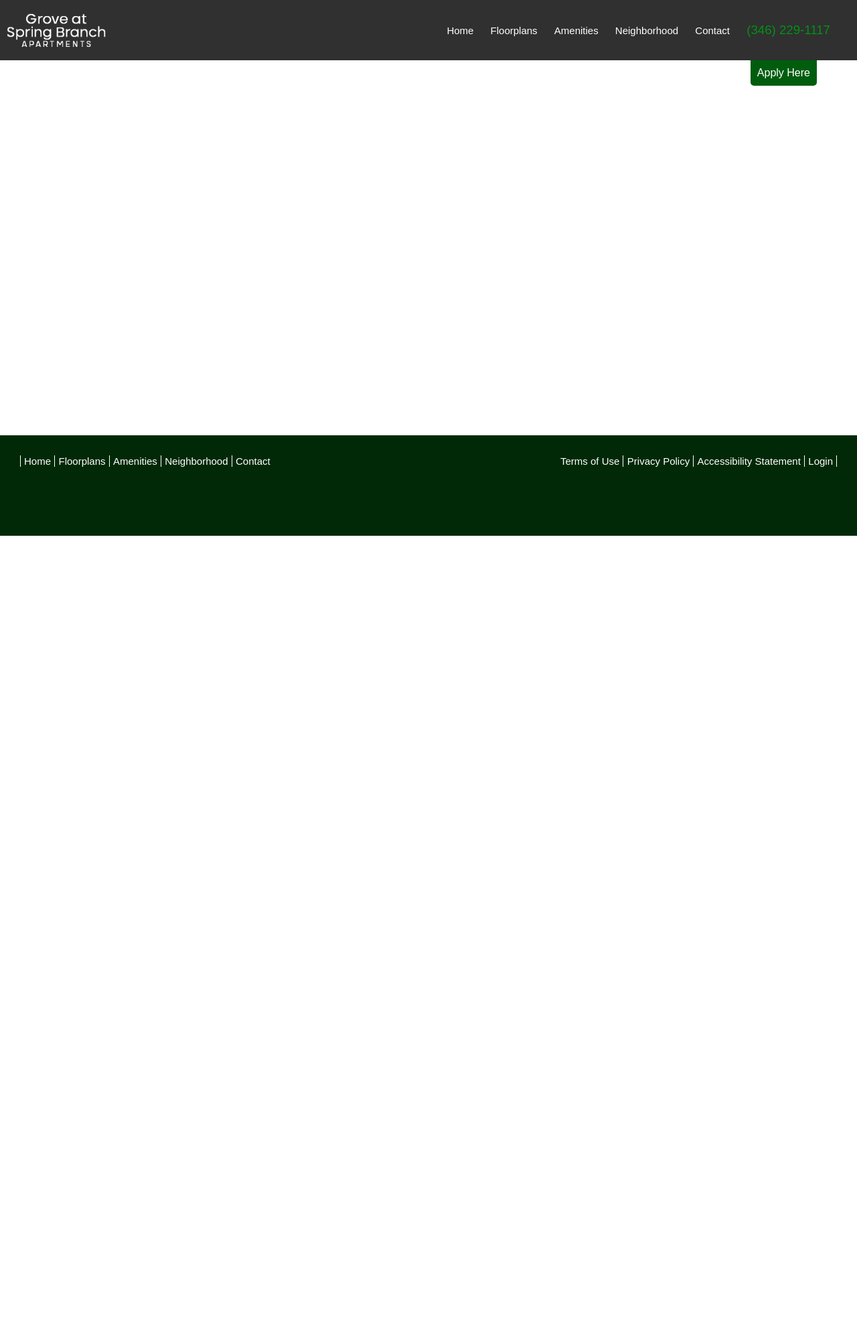
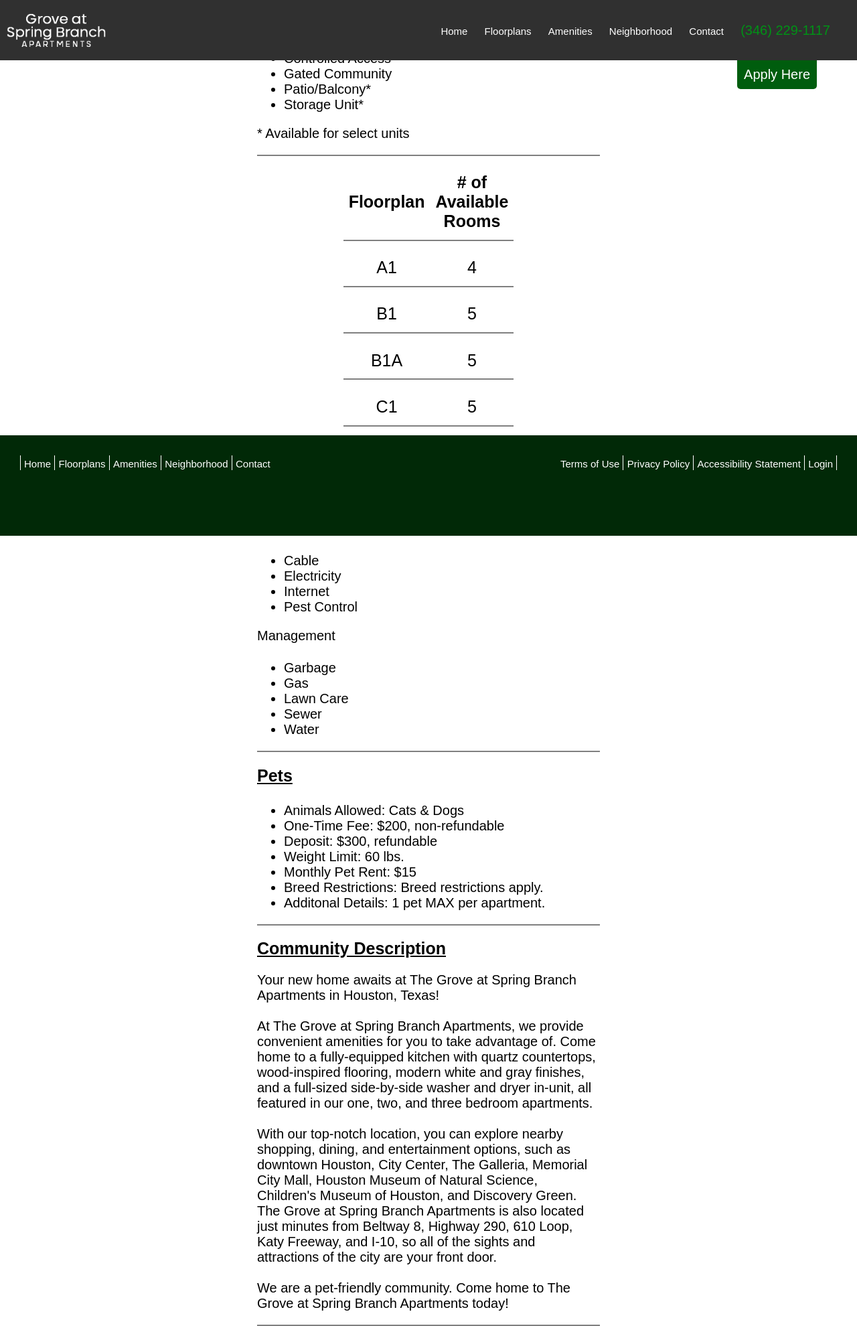
Before and after one commit to thebenjwheat/SeniorProject, a PHP site: page /amenities.html in a window 1280 px wide. Shown: the whole page at 67% size. Before the commit the page ends 800 px from the top, so only its background shows below. Run offline with PHP 8.4, Linux system fonts and the light colour scheme.

Commit message:
Updated styling & amenities page
Updated some of the stylesheet & the amenities page has all required info. just needs to be styled.

```diff
--- a/amenities.html
+++ b/amenities.html
@@ -5,7 +5,11 @@
 		<link rel="icon" href="./images/tree.png">
 		<link rel="stylesheet" type="text/css" href="./styles/universal.css">
 		<link rel="stylesheet" type="text/css" href="./styles/index.css">
+		<link rel="stylesheet" type="text/css" href="./styles/styles.css">
 	</head>
+
+	<script src="inventory.js"></script>
+
 	<body>
 		<header class="banner">
 			<a href="index.html">
@@ -21,6 +25,100 @@
 			</ul>
 		</header>
 		<p id="applyHere">Apply Here</p>
+
+
+		<section>
+			<div>
+				<h2 class="fpsubheader">Amenities</h2>
+
+					<ul class="block">
+						<li> Controlled Access </li>
+						<li> Gated Community </li>
+						<li> Patio/Balcony* </li>
+						<li> Storage Unit* </li>
+					</ul>
+					<p> * Available for select units </p>
+			</div>
+		</section>
+
+
+
+		<section>
+			<table class="inventory">
+				<thead>
+					<tr>
+						<th>Floorplan</th>
+						<th># of Available Rooms</th>
+					</tr>
+				</thead>
+
+				<tbody id="tableData"></tbody>
+			</table>
+		</section>
+
+		<section>
+			<div>
+				<h2 class="fpsubheader">Utilities Paid By</h2>
+
+					<p> Resident </p>
+					<ul class="block">
+						<li> Cable </li>
+						<li> Electricity </li>
+						<li> Internet </li>
+						<li> Pest Control </li>
+					</ul>
+
+					<p> Management </p>
+					<ul class="block">
+						<li> Garbage </li>
+						<li> Gas </li>
+						<li> Lawn Care </li>
+						<li> Sewer </li>
+						<li> Water </li>
+					</ul>
+			</div>
+		</section>
+
+		<section>
+			<div>
+				<h2 class="fpsubheader">Pets</h2>
+
+					<ul class="block">
+						<li> Animals Allowed: Cats & Dogs </li>
+						<li> One-Time Fee: $200, non-refundable </li>
+						<li> Deposit: $300, refundable </li>
+						<li> Weight Limit: 60 lbs. </li>
+						<li> Monthly Pet Rent: $15 </li>
+						<li> Breed Restrictions: Breed restrictions apply. </li>
+						<li> Additonal Details: 1 pet MAX per apartment. </li>
+					</ul>
+			</div>
+		</section>
+
+		<section>
+			<div>
+				<h2 class="fpsubheader">Community Description</h2>
+
+				<p> Your new home awaits at The Grove at Spring Branch Apartments in Houston, Texas!
+					<br><br>
+					At The Grove at Spring Branch Apartments, we provide convenient amenities for you to take advantage of. Come home to a fully-equipped kitchen with quartz countertops, wood-inspired flooring, modern white and gray finishes, and a full-sized side-by-side washer and dryer in-unit, all featured in our one, two, and three bedroom apartments.
+					<br><br>
+
+					With our top-notch location, you can explore nearby shopping, dining, and entertainment options, such as downtown Houston, City Center, The Galleria, Memorial City Mall, Houston Museum of Natural Science, Children's Museum of Houston, and Discovery Green. The Grove at Spring Branch Apartments is also located just minutes from Beltway 8, Highway 290, 610 Loop, Katy Freeway, and I-10, so all of the sights and attractions of the city are your front door.
+					<br><br>
+
+					We are a pet-friendly community. Come home to The Grove at Spring Branch Apartments today!
+				</p>
+			</div>
+		</section>
+
+
+
+
+
+
+
+
 		<footer>
 			<ul id="footerNav">
 				<li><a href="index.html">Home</a></li>
@@ -36,7 +134,9 @@
 				<li><a href = "login.html">Login</a></li>
 			</ul>
 		</footer>
-		</body>
+
+
+	</body>
 
 
 
--- a/styles/styles.css
+++ b/styles/styles.css
@@ -1,10 +1,3 @@
-
-a {
-	text-align: center;
-	font-size: 35px;
-	text-decoration: none;
-	color: black;
-}
 
 td, tbody, th {
 	padding: 8px;
@@ -32,12 +25,12 @@ section {
 	margin-right: auto;
 }
 
-h1 {
+.fpheader {
 	font-size: 50px;
 	text-align: center;
 	text-decoration: underline;
 }
-h2 {
+.fpsubheader {
 	font-size: 25px;
 	text-decoration: underline;
 }
@@ -77,8 +70,11 @@ a.fplink:hover {
 
 .block {
 	display: block;
-	font-size: 20px;
 	padding-top:5px;
 	color: black;
 	pointer-events:none;
+	text-align: center;
+	font-size: 20px;
+	text-decoration: none;
+	color: black;
 }
```
Also changed, not shown: A1floorplans.html (+6 -6 lines), B1Afloorplans.html (+6 -6 lines), B1floorplans.html (+6 -6 lines), C1floorplans.html (+6 -6 lines), C2floorplans.html (+6 -6 lines).
